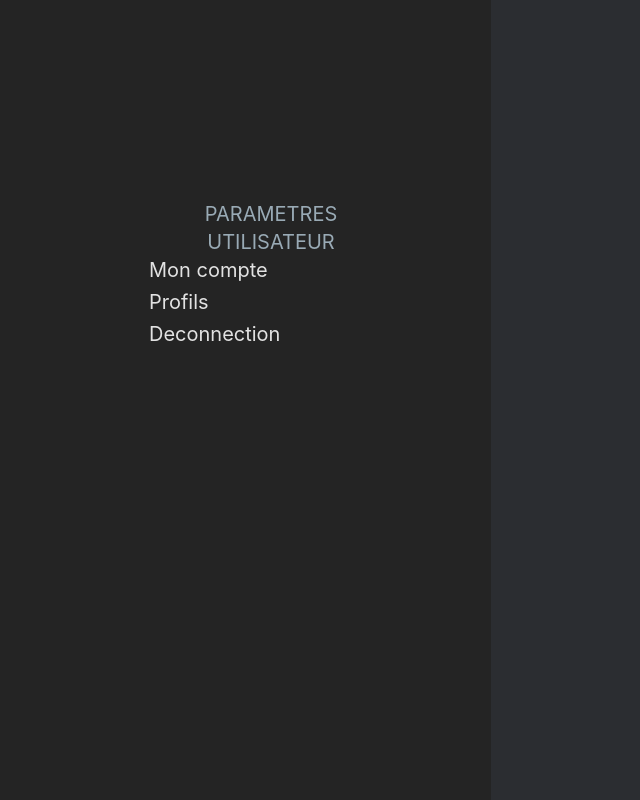
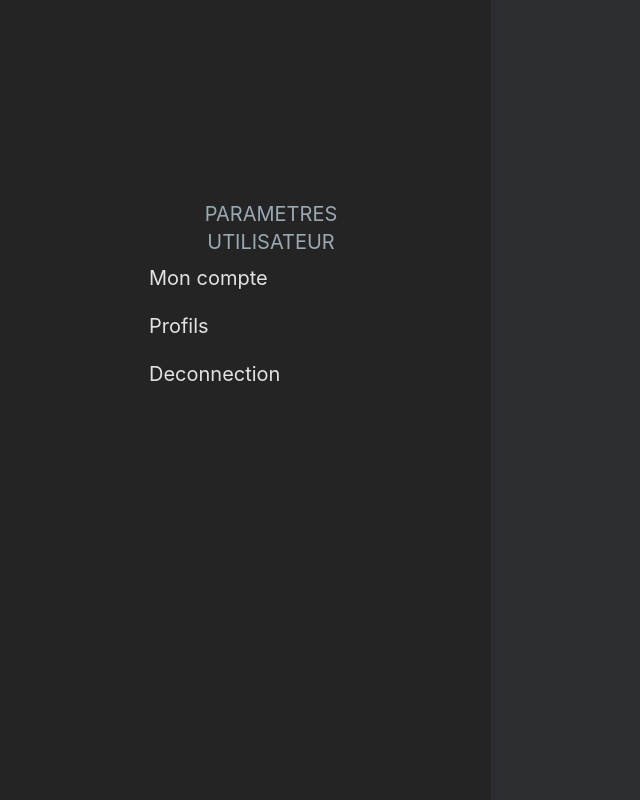
Before and after one commit to Standlc/transcendence, a React (Vite) app in the folder client/: page /settings in a window 1280 px wide. Shown: the whole page, without its empty margins (159-799 px from the left). Built offline with nearby package versions, Linux system fonts and the light colour scheme.

Commit message:
setting page almost finished

```diff
--- a/client/src/pages/Settings.tsx
+++ b/client/src/pages/Settings.tsx
@@ -29,19 +29,19 @@ export const Settings = () => {
                         onClick={() => handleClick("Mon Compte")}
                         className="mb-1  text-left hover:bg-discord-light-grey rounded"
                     >
-                        <span className="ml-2">Mon compte</span>
+                        <span className="ml-2 block py-2">Mon compte</span>
                     </button>
                     <button
                         onClick={() => handleClick("Profils")}
                         className="mb-1 text-left hover:bg-discord-light-grey rounded"
                     >
-                        <span className="ml-2">Profils</span>
+                        <span className="ml-2 block py-2 ">Profils</span>
                     </button>
                     <button
                         onClick={() => handleClick("Deconnetion")}
                         className="mb-1 text-left hover:bg-discord-light-grey rounded"
                     >
-                        <span className="ml-2">Deconnection</span>
+                        <span className="ml-2 block py-2">Deconnection</span>
                     </button>
                 </div>
             </div>
```
Also changed, not shown: 1 other file (tests, documents, lock files or other folders).
